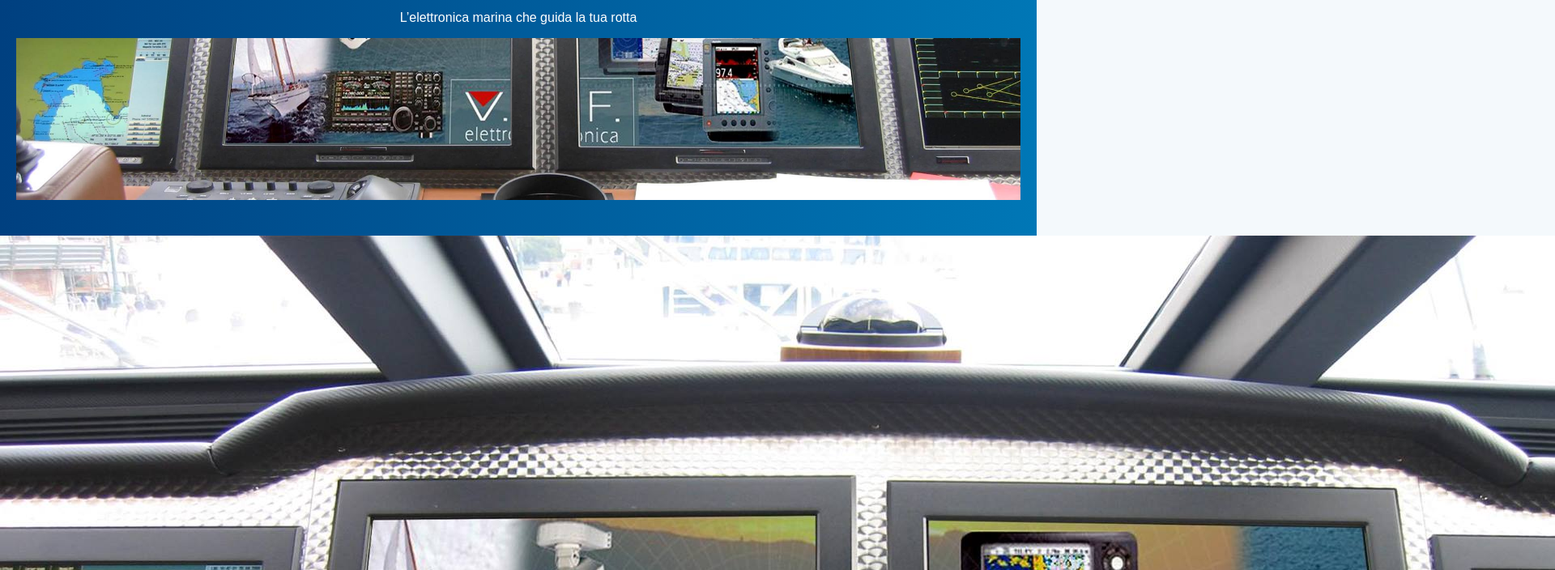
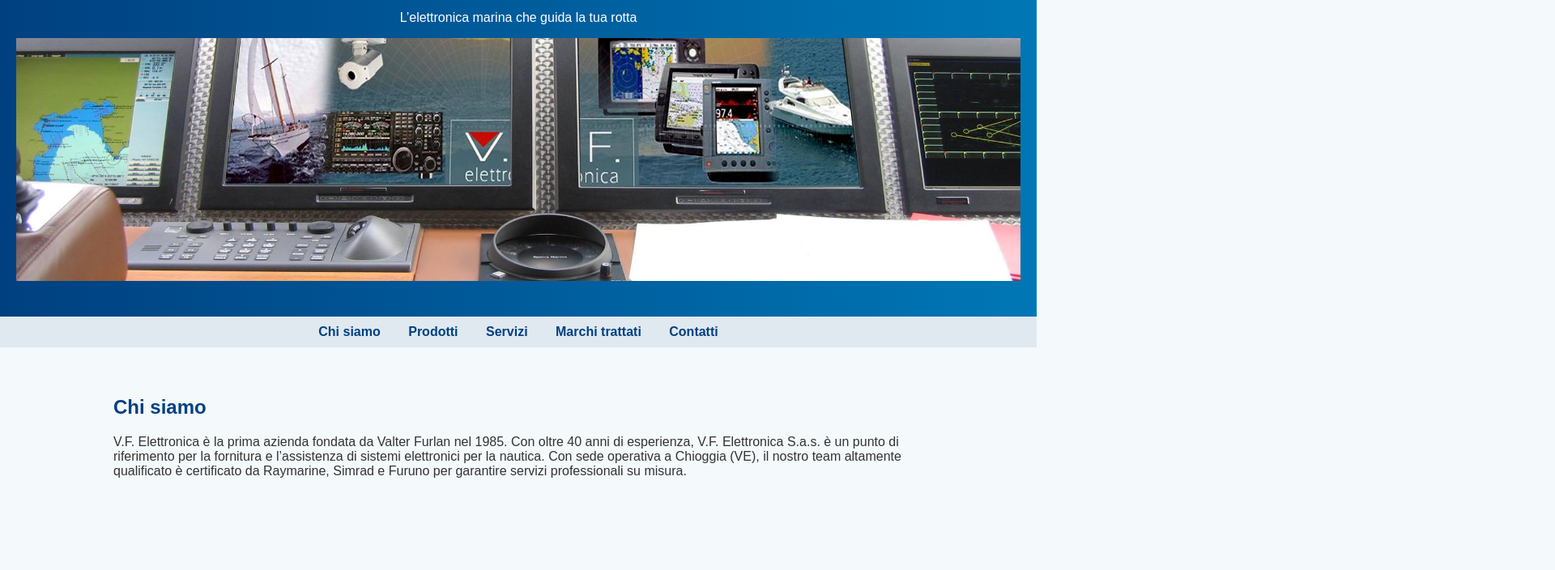
Before and after one commit to Furly3a/VF-FINAL, a plain HTML site: page index.html in a window 1280 px wide. Shown: the part 88-792 px from the top of the page at 81% size, 1920 px wide, since content can reach past the window. Drawn offline with Linux system fonts and the light colour scheme.

Commit message:
Update index.html

```diff
--- a/index.html
+++ b/index.html
@@ -27,7 +27,7 @@
   .header-img {
     width: 100%;
     height: auto;
-    max-height: 200px;
+    max-height: 300px;
     object-fit: cover;
   }
   </style>
@@ -38,7 +38,6 @@
   <p>L’elettronica marina che guida la tua rotta</p>
   <img src="images/barca.png" alt="barca" class="header-img">
 </header>
-  <img src="images/barca.png" alt="barca">
 
   <nav>
     <a href="#chi-siamo">Chi siamo</a>
```
